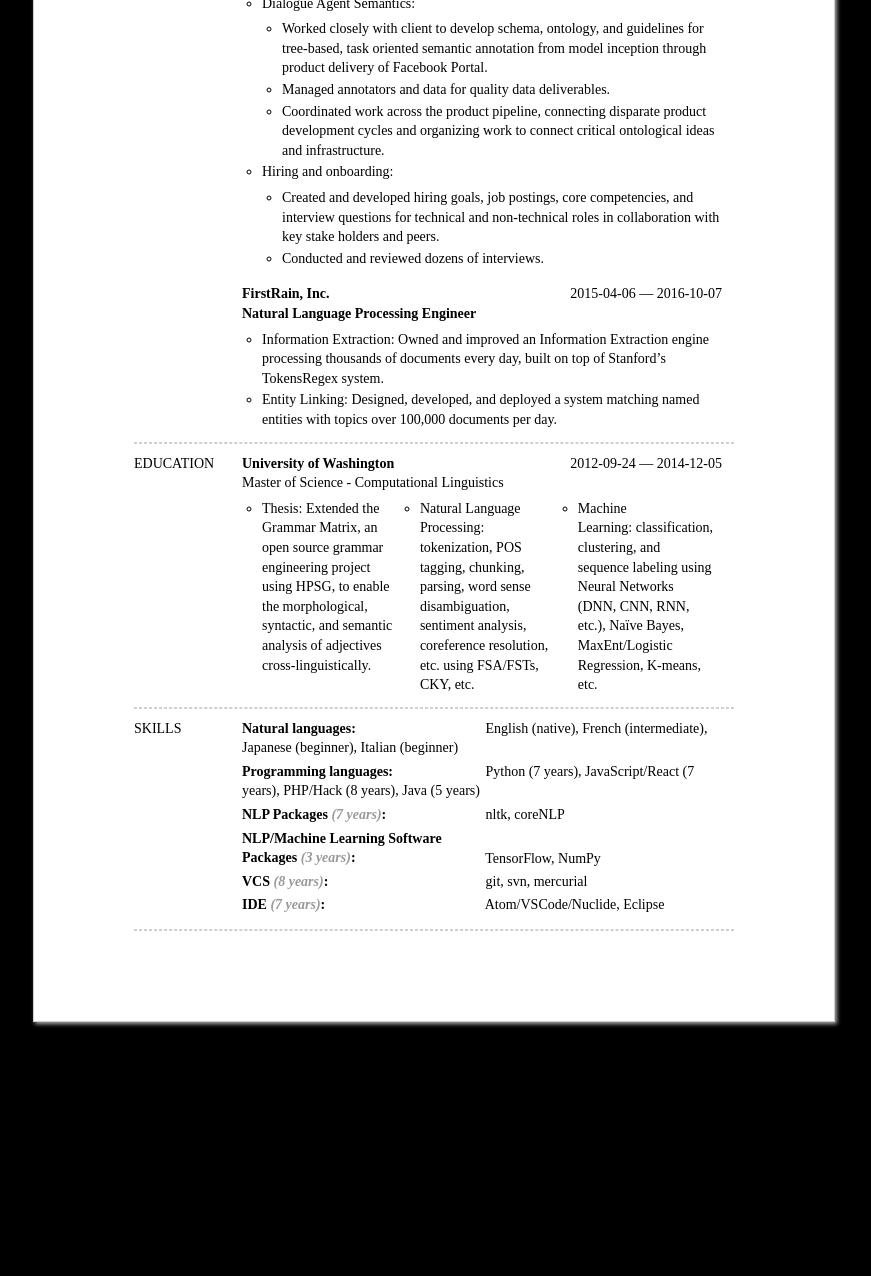
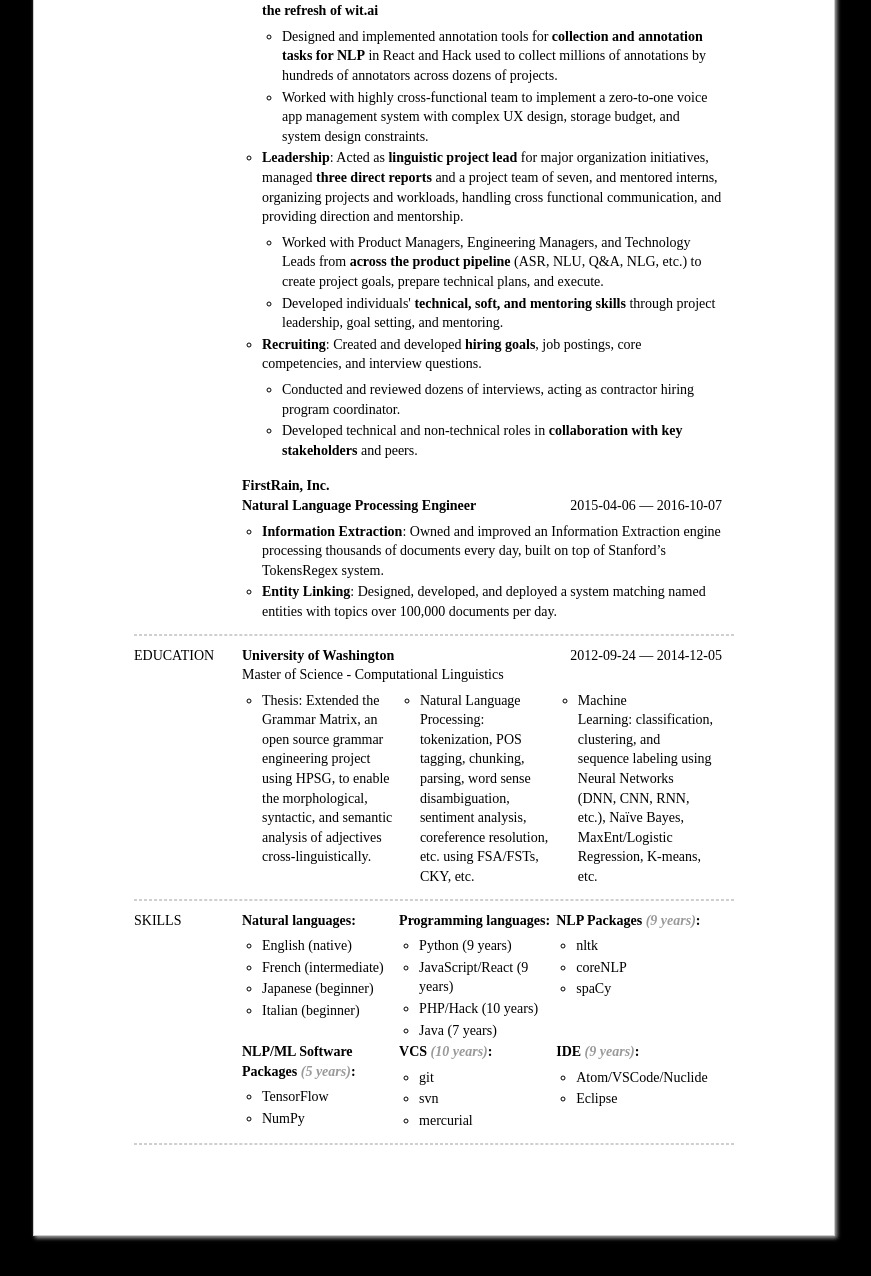
Before and after one commit to trimblet/trimblet.github.io, a plain HTML site: page index.html in a window 1280 px wide. Shown: the part 516-1792 px from the top of the page, without its empty margins (206-1077 px from the left). Before the commit the page ends 1578 px from the top, so only its background shows below. Drawn offline with Linux system fonts and the light colour scheme.

Commit message:
Remove UII; update; reformat skills

```diff
--- a/index.html
+++ b/index.html
@@ -20,10 +20,6 @@
       </div>
       <div id='basicsBlock'>
         <div class='contactBlock'>
-          <span class='email'>trimblet@me.com</span>
-          <span class='divider'>•</span>
-          <span class='phone'>425.218.7467</span>
-          <span class='divider'>•</span>
           <span class='website'>trimblet.com</span>
         </div>
       </div>
@@ -37,39 +33,43 @@
         <div class='sectionContent'>
           <div class="jobBlock">
             <div class='blockHeader'>
-              <div class='title'>Linguist - Facebook</div>
+              <div>
+                <div class='jobTitle'>Linguist - Facebook</div>
                 <div class='date'>2019-05-27 – Present</div>
-              <div class='title'>Linguist - PRO Unlimited @ Facebook</div>
+              </div>
+              <div>
+                <div class='jobTitle'>Linguist - PRO Unlimited @ Facebook</div>
                 <div class='date'>2018-01-08 – 2019-05-26</div>
-              <div class='title'>Linguist - Appen @ Facebook</div>
+              </div>
+              <div>
+                <div class='jobTitle'>Linguist - Appen @ Facebook</div>
                 <div class='date'>2017-07-17 – 2018-01-07</div>
+              </div>
               </div>
             <div><a href=''></a></div>
             <ul class='highlights'>
-              <li>Tools development:
+              <li><b>Linguistics</b>: Developed linguistic foundation and future for <b>Hey Facebook</b> on <b>Facebook Portal</b>, <b>Oculus</b>, and <b>Ray-Ban Stories</b>, shipping three open source data sets (<a href="https://aclanthology.org/2021.eacl-main.257.pdf">TOP</a>, <a href="https://arxiv.org/pdf/2010.03546.pdf">TOPv2</a>, and <a href="https://arxiv.org/pdf/2106.03469.pdf">MTOP</a>)
                 <ul>
-                    <li>CLI tools for ontology development, guidelines management, annotation quality, data quality, and model metrics in Python</li>
-                    <li>Web-based tools for annotator training, inter-annotator agreement, and annotation visualization in PHP/Hack and JavaScript/React.</li>
+                  <li>Worked with many partners to develop the schema, ontology, and guidelines for tree-based semantic parsing (TOP) from inception through <b>product delivery</b>, enabling the launch of </b>Hey Facebook</b>.</li>
+                  <li>Managed a <b>$10 million</b> annual budget delivering <b>quality data</b> for several high impact domains including <b>social</b>, <b>calling</b>, <b>messaging</b>, and <b>reminders</b> across the entire stack, from <b>ASR</b> and <b>NLU</b> to <b>NLG</b>.</li>
                 </ul>
               </li>
-              <li>Development leadership:
+              <li><b>Software Engineering</b>: Organized <b>tools, processes, and workflows</b> for ontology development, guidelines management, data quality, annotator training, inter-annotator agreement and model metrics, and annotation visualization, supporting <b>the refresh of wit.ai</b>
                 <ul>
-                    <li>Led four computational linguists by organizing projects and workloads and providing technical leadership and mentorship.</li>
-                    <li>Coordinated with other teams, built internal and external relationships, and developed individuals’ skills.</li>
-                    <li>Consulted on contracts for Quality Assurance and technical requirements.</li>
+                  <li>Designed and implemented annotation tools for <b> collection and annotation tasks for NLP</b> in React and Hack used to collect millions of annotations by hundreds of annotators across dozens of projects.</li>
+                  <li>Worked with highly cross-functional team to implement a zero-to-one voice app management system with complex UX design, storage budget, and system design constraints.</li>
                 </ul>
               </li>
-              <li>Dialogue Agent Semantics:
+              <li><b>Leadership</b>: Acted as <b>linguistic project lead</b> for major organization initiatives, managed <b>three direct reports</b> and a project team of seven, and mentored interns, organizing projects and workloads, handling cross functional communication, and providing direction and mentorship.
                 <ul>
-                    <li>Worked closely with client to develop schema, ontology, and guidelines for tree-based, task oriented semantic annotation from model inception through product delivery of Facebook Portal.</li>
-                    <li>Managed annotators and data for quality data deliverables.</li>
-                    <li>Coordinated work across the product pipeline, connecting disparate product development cycles and organizing work to connect critical ontological ideas and infrastructure.</li>
+                  <li>Worked with Product Managers, Engineering Managers, and Technology Leads from <b>across the product pipeline</b> (ASR, NLU, Q&A, NLG, etc.) to create project goals, prepare technical plans, and execute.</li>
+                  <li>Developed individuals' <b>technical, soft, and mentoring skills</b> through project leadership, goal setting, and mentoring.</li>
                 </ul>
               </li>
-              <li>Hiring and onboarding:
+              <li><b>Recruiting</b>: Created and developed <b>hiring goals</b>, job postings, core competencies, and interview questions.
                 <ul>
-                    <li>Created and developed hiring goals, job postings, core competencies, and interview questions for technical and non-technical roles in collaboration with key stake holders and peers.</li>
-                    <li>Conducted and reviewed dozens of interviews.</li>
+                  <li>Conducted and reviewed dozens of interviews, acting as contractor hiring program coordinator.</li>
+                  <li>Developed technical and non-technical roles in <b>collaboration with key stakeholders</b> and peers.</li>
                 </ul>
               </li>
             </ul>
@@ -77,14 +77,14 @@
           </div>
           <div class="jobBlock">
             <div class='blockHeader'>
+              <div class='company'>FirstRain, Inc.</div>
+              <div class='jobTitle'>Natural Language Processing Engineer</div>
               <div class='date'>2015-04-06 &mdash; 2016-10-07</div>
-              <div class='title'>FirstRain, Inc.</div>
-              <div class='title'>Natural Language Processing Engineer</div>
             </div>
             <div><a href=''></a></div>
             <ul class='highlights'>
-              <li>Information Extraction: Owned and improved an Information Extraction engine processing thousands of documents every day, built on top of Stanford’s TokensRegex system.</li>
-              <li>Entity Linking: Designed, developed, and deployed a system matching named entities with topics over 100,000 documents per day.</li>
+              <li><b>Information Extraction</b>: Owned and improved an Information Extraction engine processing thousands of documents every day, built on top of Stanford’s TokensRegex system.</li>
+              <li><b>Entity Linking</b>: Designed, developed, and deployed a system matching named entities with topics over 100,000 documents per day.</li>
             </ul>
 
           </div>
@@ -99,7 +99,7 @@
         </div>
         <div class='sectionContent'>
           <div class='educationBlock'>
-            <span class='title'>
+            <span class='jobTitle'>
               University of Washington
             </span>
             <span class='date'>
@@ -132,38 +132,51 @@
         <div class='sectionContent'>
           <div class='skillBlock'>
             <span class='title'>Natural languages:</span>
-            <span>English (native)</span>,
-            <span>French (intermediate)</span>,
-            <span>Japanese (beginner)</span>,
-            <span>Italian (beginner)</span>
+            <ul>
+              <li>English (native)</li>
+              <li>French (intermediate)</li>
+              <li>Japanese (beginner)</li>
+              <li>Italian (beginner)</li>
+            </ul>
           </div>
           <div class='skillBlock'>
             <span class='title'>Programming languages:</span>
-            <span>Python (7 years)</span>,
-            <span>JavaScript/React (7 years)</span>,
-            <span>PHP/Hack (8 years)</span>,
-            <span>Java (5 years)</span>
+            <ul>
+              <li>Python (9 years)</li>
+              <li>JavaScript/React (9 years)</li>
+              <li>PHP/Hack (10 years)</li>
+              <li>Java (7 years)</li>
+            </ul>
           </div>
           <div class='skillBlock'>
-            <span class='title'>NLP Packages <em>(7 years)</em>:</span>
-            <span>nltk</span>,
-            <span>coreNLP</span>
+            <span class='title'>NLP Packages <em>(9 years)</em>:</span>
+            <ul>
+              <li>nltk</li>
+              <li>coreNLP</li>
+              <li>spaCy</li>
+            </ul>
           </div>
           <div class='skillBlock'>
-            <span class='title'>NLP/Machine Learning Software Packages <em>(3 years)</em>:</span>
-            <span>TensorFlow</span>,
-            <span>NumPy</span>
+            <span class='title'>NLP/ML Software Packages <em>(5 years)</em>:</span>
+            <ul>
+              <li>TensorFlow</li>
+              <li>NumPy</li>
+            </ul>
           </div>
           <div class='skillBlock'>
-            <span class='title'>VCS <em>(8 years)</em>:</span>
-            <span>git</span>,
-            <span>svn</span>,
-            <span>mercurial</span>
+            <span class='title'>VCS <em>(10 years)</em>:</span>
+            <ul>
+              <li>git</li>
+              <li>svn</li>
+              <li>mercurial</li>
+            </ul>
           </div>
           <div class='skillBlock'>
-            <span class='title'>IDE <em>(7 years)</em>:</span>
-            <span>Atom/VSCode/Nuclide</span>,
-            <span>Eclipse</span>
+            <span class='title'>IDE <em>(9 years)</em>:</span>
+            <ul>
+              <li>Atom/VSCode/Nuclide</li>
+              <li>Eclipse</li>
+            </ul>
           </div>
         </div>
       </div>
--- a/resume.json
+++ b/resume.json
@@ -1,8 +1,6 @@
 {
   "basics": {
-    "name": "T.J. Trimble",
-    "phone": "425.218.7467",
-    "email": "trimblet@me.com"
+    "name": "T.J. Trimble"
   },
   "work": [
     {
--- a/styles.css
+++ b/styles.css
@@ -76,9 +76,18 @@
   list-style-type: circle;
 }
 
+.sectionContent .company {
+  font-weight: bold;
+  display: block;
+}
+
+.sectionContent .jobTitle {
+  font-weight: bold;
+  display: inline-block;
+}
+
 .sectionContent .title {
   font-weight: bold;
-  width: 50%;
   display: inline-block;
 }
 
@@ -109,7 +118,10 @@
 }
 
 .skillBlock {
-  margin-bottom: 4px;
+  /* margin-bottom: 4px; */
+  width: 32%;
+  vertical-align: top;
+  display: inline-block;
 }
 
 .jobBlock {
```
Lines whose indentation alone changed are shown as unchanged.
